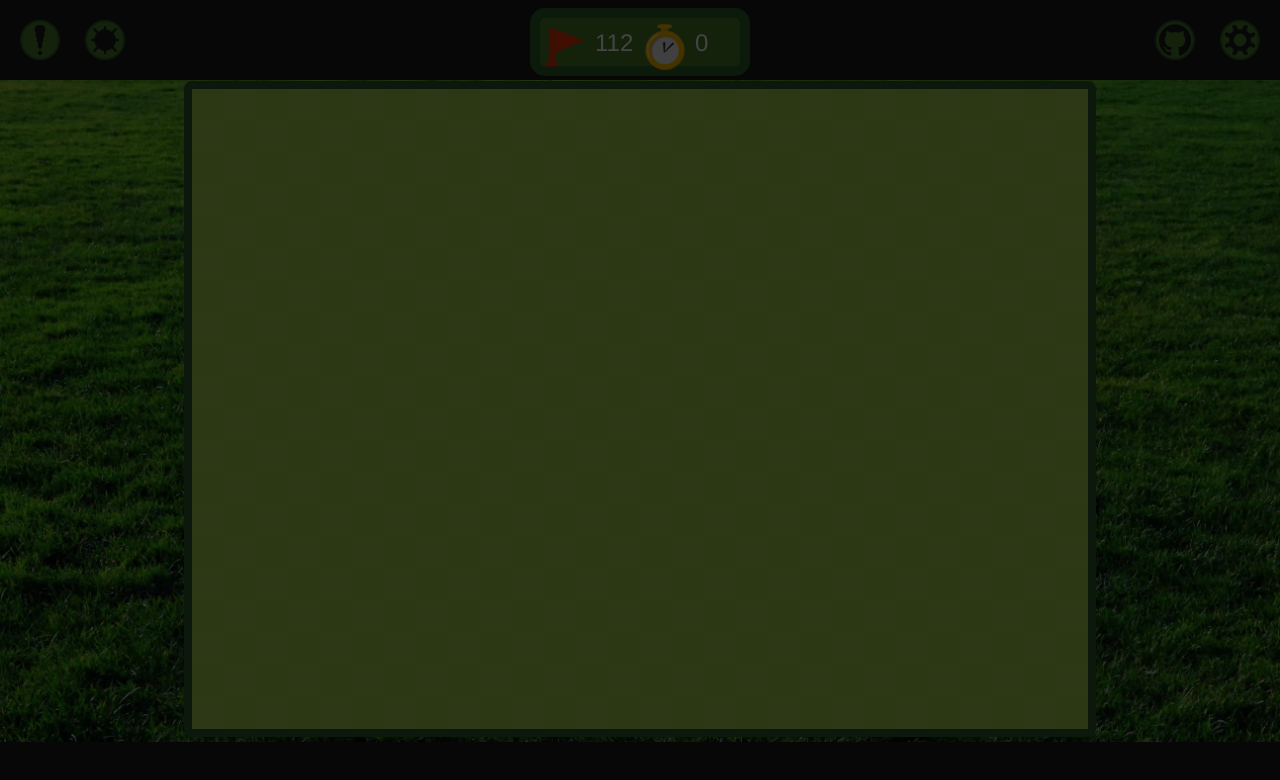
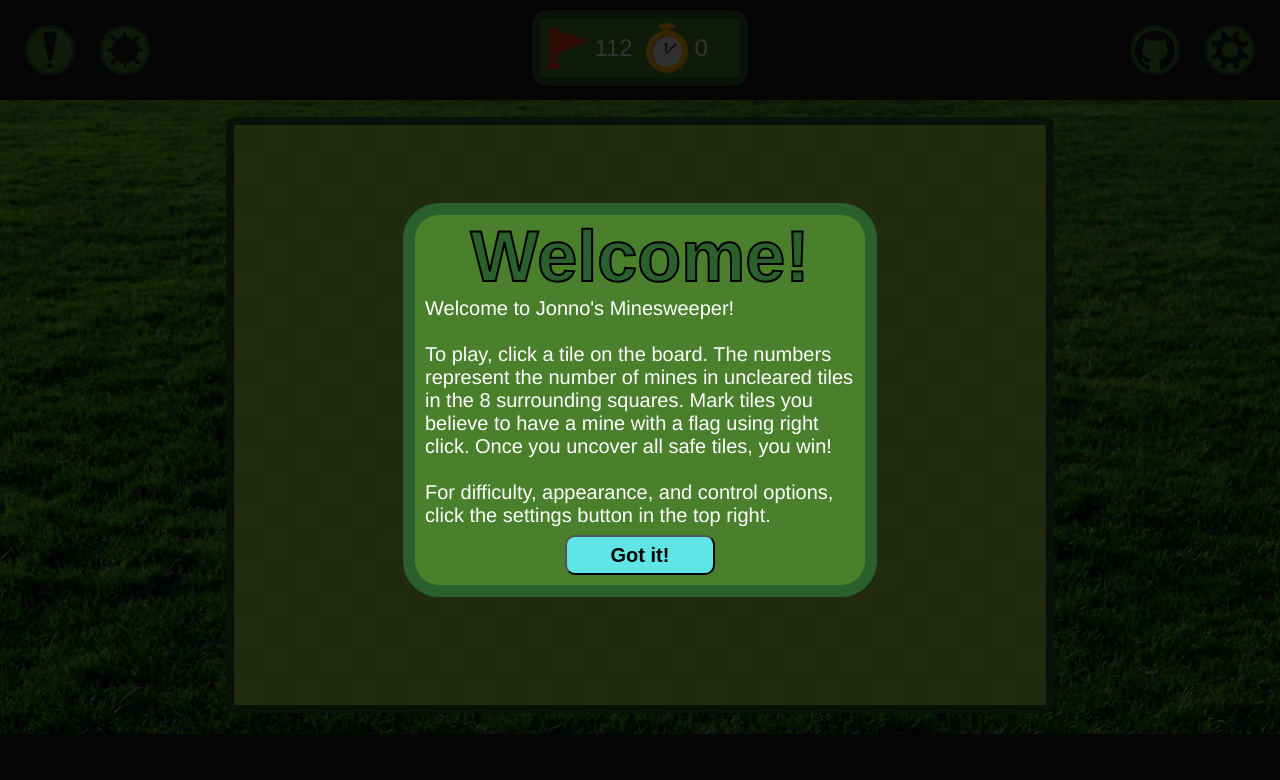
Before and after one commit to Jonathan-Bush/Minesweeper, a plain HTML site: page index.html in a window 1280 px wide. Both pictures are taken after a click on the button 40 px from the left and 40 px from the top of the page. Drawn offline with nearby package versions, Linux system fonts and the light colour scheme.

Commit message:
Progress update
Added welcome screen, improved scoreboard appearance, and further improved window resizing

```diff
--- a/index.html
+++ b/index.html
@@ -15,7 +15,19 @@
     </head>
     <body>
         <div id="welcome" class="menuContainer" style="z-index:2;display:none">
-
+            <div class="menu" style="width:450px;height:370px;position:relative">
+                <div style="width:100%;height:72px;text-align:center;font-size:72px;position:relative;color:var(--bborder)">
+                    <span style="-webkit-text-stroke-width:2px;-webkit-text-stroke-color:black;font-weight:bolder;">Welcome!</span>
+                </div>
+                <div style="width:100%;margin:10px">
+                    Welcome to Jonno's Minesweeper!<br><br>
+                    To play, click a tile on the board. The numbers represent the number of mines in uncleared tiles<br>in the 8 surrounding squares. Mark tiles you believe to have a mine with a flag using right<br>click. Once you uncover all safe tiles, you win!<br><br>
+                    For difficulty, appearance, and control options,<br>click the settings button in the top right.
+                </div>
+                <button class="accept" onclick="menu('welcome')">
+                    Got it!
+                </button>
+            </div>
         </div>
         <div id="settings" class="menuContainer" style="z-index:3;display:none">
 
@@ -24,37 +36,35 @@
 
         </div>
         <nav>
-            <div style="float:left;height:50%;width:22%;margin:calc(var(--navh)*.25);margin-right:0">
-                <button class="hbutton" onclick="menu('welcome')">
+            <div style="float:left;height:50%;width:22%;margin:25px 0 25px calc(var(--bmargin) - 50px);position:relative">
+                <button class="hbutton" onclick="menu('welcome')" style="position:absolute;left:0">
                     <img class="bicon" src="assets/info.png">
                     <span class="popuptext">Info</span>
                 </button>
-                <button class="hbutton" style="margin-left:min(10%,25px)" onclick="forfeit()">
+                <button class="hbutton" onclick="forfeit()" style="position:absolute;left:var(--bmargin)">
                     <img class="bicon" src="assets/reset.png">
                     <span class="popuptext">Forfeit</span>
                 </button>
             </div>
-            <div class="scoreboard">
-                <div class="flagbox" style="height:100%">
-                    <div style="width:55%;height:100%;float:left">
+            <div style="display:inline-block;position:relative">
+                <div class="scoreboard">
+                    <div class="flagbox">
                         <img class="icon" src="assets/flag.png">
+                        <span id="flags">0</span>
                     </div>
-                    <span id="flags">0</span>
-                </div>
-                <div class="timebox" style="height:100%">
-                    <div style="width:55%;height:100%;float:left">
+                    <div class="timebox" style="margin:8px 8px 8px 0;left:108px;text-align:left;">
                         <img class="icon" src="assets/clock.png">
+                        <span id="timer">0</span>
                     </div>
-                    <span id="timer">0</span>
-                </div>
             </div>
-            <div style="float:right;height:50%;width:22%;margin:calc(var(--navh)*.25);margin-left:0">
-                <button class="hbutton" style="float:right" onclick="menu('settings')">
+            </div>
+            <div style="float:right;height:50%;width:22%;margin:25px calc(var(--bmargin) - 50px) 25px 0;position:relative">
+                <button class="hbutton" onclick="menu('settings')" style="position:absolute;right:0">
                     <img class="bicon" src="assets/settings.png">
                     <span class="popuptext">Settings</span>
                 </button>
-                <button class="hbutton" style="margin-right:min(10%,25px);float:right">
-                    <a href="https://github.com/Jonathan-Bush/" target="_blank">
+                <button class="hbutton" style="position:absolute;right:var(--bmargin)">
+                    <a href="https://github.com/Jonnos-Code/" target="_blank">
                         <img class="bicon" src="assets/github.png" style="margin-bottom:1px">
                     </a>
                     <span class="popuptext">My Github</span>
--- a/minesweeper.js
+++ b/minesweeper.js
@@ -159,13 +159,11 @@ function win(){
         elem = document.getElementsByClassName('one')[i]
         if(elem.style===undefined) break;
         elem.style.setProperty("background-color","#5ff0f0")
-        console.log(elem.id)
     }
     for(i in document.getElementsByClassName('two')){
         elem = document.getElementsByClassName('two')[i]
         if(elem.style===undefined) break;
         elem.style.setProperty("background-color","#5fe5e5")
-        console.log(elem.id)
     }
     state = 2
 }//Win state function
@@ -178,19 +176,18 @@ setInterval(function(){
 //Display Functions
 function rsz(){
     height = Math.max(480,$(window).height());//height tolerance
-    width = Math.max(750,$(window).width());//with tolerance
-    cellsize = Math.floor(Math.min(Math.max(30,50*(8/Math.min(x,y))),0.7*width/x,0.75*height/y))
-    margin = (height-(.17*height+y*(cellsize+2)))/2-11
+    width2 = Math.max($(window).width());//width tolerance
+    cellsize = Math.round(Math.min(Math.max(32,52*(8/Math.min(x,y))),.65*(width2+250)/x,.88*(height-150)/y))-2
+    margin = (height-(100+Math.max(Math.floor(.07*height),30)+y*(cellsize+2)))/2-15
     varbs.style.setProperty('--cell',cellsize+'px')
     varbs.style.setProperty('--font',Math.round(cellsize * .7)+'px')
-    varbs.style.setProperty('--borders',border = Math.round(cellsize * .1)+'px')
+    varbs.style.setProperty('--borders',border = Math.floor(cellsize * .1)+'px')
     varbs.style.setProperty('--small',Math.round(cellsize * .8)+'px')
-    varbs.style.setProperty('--navh',Math.floor(.1*height)+'px')
-    varbs.style.setProperty('--footh',Math.floor(.07*height)+'px')
-    varbs.style.setProperty('--umargin',Math.ceil(margin)+'px')
-    varbs.style.setProperty('--dmargin',Math.floor(margin)+'px')
-    varbs.style.setProperty('--navmargin',Math.floor(.01*height)+'px')
-    console.log("Page Resized: "+width+", "+height)
+    varbs.style.setProperty('--footh',Math.max(Math.floor(.07*height),30)+'px')
+    varbs.style.setProperty('--umargin',Math.max(Math.ceil(margin),10)+'px')
+    varbs.style.setProperty('--dmargin',Math.max(Math.floor(margin),10)+'px')
+    varbs.style.setProperty('--bmargin',Math.min(75,($(window).width()/2)-183)+'px')
+    console.log("Page Resized: "+width2+", "+height)
 }//Change CSS size variables based on page and table size
 
 //Admin Functions?
@@ -234,6 +231,6 @@ function forfeit(){
 }//Reset button functionality
 function menu(id){
     var elem = document.getElementById(id)
-    if(elem.style.display == "none"){elem.style.display = "inherit";console.log('Opened '+id);return}
-    if(elem.style.display == "inherit"){elem.style.display = "none";console.log('Closed '+id);return}
+    if(elem.style.display == "none"){elem.style.display = "flex";console.log('Opened '+id);return}
+    if(elem.style.display == "flex"){elem.style.display = "none";console.log('Closed '+id);return}
 }//Open a menu
--- a/style.css
+++ b/style.css
@@ -12,21 +12,23 @@
     --bborder: #2a602b;
     --navbg: #151a15;
     --sbbg: #4a802c;
+    --button: #5fe5e5;
+    --text: white;
+    --buttontext: black;
     --umargin: 15px;
     --dmargin: 15px;
     --cell: 30px;
     --font: 21px;
     --borders: 3px;
     --small: 24px;
-    --navh: 100px;
     --footh: 70px;
-    --navmargin: 10px;
+    --bmargin: 75px;
 }
 body{width:100%;height:98%;margin:0;padding:0;background-image:url(assets/grassbg.webp);background-size:cover}
-html{width:100%;background-color: var(--navbg);font-family:Helvetica}
+html{width:100%;background-color: var(--navbg);font-family:Helvetica;}
 
-nav{background-color:var(--navbg);width:100%;height:var(--navh);text-align:center}
-footer{background-color:var(--navbg);width:100%;height:var(--footh)}
+nav{background-color:var(--navbg);width:100%;height:100px;text-align:center}
+footer{background-color:var(--navbg);width:100%;height:max(var(--footh),40px)}
 
 /*Minesweeper Stuff*/
 td.one,td.two,td.b1,td.b2{
@@ -54,37 +56,36 @@ tr td.b2:not(:empty):hover{background-color:var(--b2hover)}
 
 /*Navbar Buttons*/
 button{cursor:pointer;}
-.hbutton{float:left;height:100%;width:calc(var(--navh)*.5);
-    border-radius:50%;border:calc(var(--navh)*.03) solid var(--bborder);
+.hbutton{float:left;height:100%;width:50px;
+    border-radius:50%;border:3px solid var(--bborder);
     background-color:var(--sbbg);position:relative;}
-.bicon{position:absolute;top:calc(var(--navh)*.02);left:calc(var(--navh)*.02);width:calc(var(--navh)*.4);height:calc(var(--navh)*.4)}
-.popuptext{background-color:#333;color:#fff;text-align:center;
-    border-radius:6px;padding:8px 0;width:80px;visibility:hidden;
-    position:absolute;z-index:1;top:125%;left:50%;margin-left:-40px}
+.bicon{position:absolute;top:2px;left:2px;width:40px;height:40px}
+.popuptext{background-color:#333;color:var(--text);text-align:center;
+    border-radius:6px;padding:8px 0;width:66px;visibility:hidden;
+    position:absolute;z-index:1;top:125%;left:50%;margin-left:-33px}
 .hbutton:hover .popuptext{visibility:visible;-webkit-animation: fadeIn 0.25s;animation: fadeIn 0.25s}
+.hbutton:hover {filter: brightness(1.6)}
 .popuptext::after{content: "";position:absolute;top:-30%;left:50%;margin-left:-5px;
     border-width:5px;border-style:solid;border-color:transparent transparent #333 transparent}
 @-webkit-keyframes fadeIn{from{opacity:0}to{opacity:1}}
 @keyframes fadeIn{from{opacity:0}to{opacity:1}}
 
 /*Scoreboard*/
-.scoreboard{width:200px;height:60%;
-    display:inline-block;text-align:left;
-    background-color:var(--sbbg);margin:var(--navmargin);
-    border-radius:15px;border: 10px solid var(--bborder);
-    line-height:calc(0.6 * var(--navh))}
-.flagbox{width:50%;float:left}
-.timebox{width:50%;float:right}
-.icon{width:90%;align-self:center;vertical-align:center;margin-top:8%}
-.scoreboard span{font-size:24px;color:white;display:inline-block;vertical-align:middle}
-
+.scoreboard{width:200px;height:60px;
+    position:absolute;left:-108px;top:-4px;text-align:left;line-height:54px;
+    background-color:var(--sbbg);border-radius:16px;border: 8px solid var(--bborder);}
+.flagbox,.timebox{position:absolute;width:100px;float:left;margin:8px 0 8px 8px;height:100%}
+.icon{height:90%;vertical-align:middle;display:inline-block;margin:-12px 0 0 -8px;}
+.scoreboard span{font-size:24px;color:var(--text);display:inline-block;vertical-align:middle;margin:-12px 0 0 -4px}
 
 
 /*Menus*/
-.menuContainer{position:absolute;height:100%;width:100%;background-color:#000b}
+.menuContainer{position:absolute;height:100%;width:100%;background-color:#000c;justify-content:center;align-items:center}
+.menu{background-color:var(--sbbg);border: 12px solid var(--bborder);border-radius:36px;font-size:20px;color:var(--text)}
+.accept{position:absolute;bottom:10px;left:150px;width:150px;height:40px;background-color:var(--button);border-radius:10px;font-size:20px;font-weight:bolder}
 
 /*Settings*/
-.customization{text-align:center;width:400px;font-weight:bold;color:white;font-size:16px;display:inline-block;height:var(--navh)}
+.customization{text-align:center;width:400px;font-weight:bold;color:var(--text);font-size:16px;display:inline-block;height:100px}
 .sliders{display:inline-block;color:green;width:40%}
 .left{width:8%;float:left;text-align:right;margin-right:2%}
 .right{width:8%;float:right;text-align:left;margin-left:2%}
```
